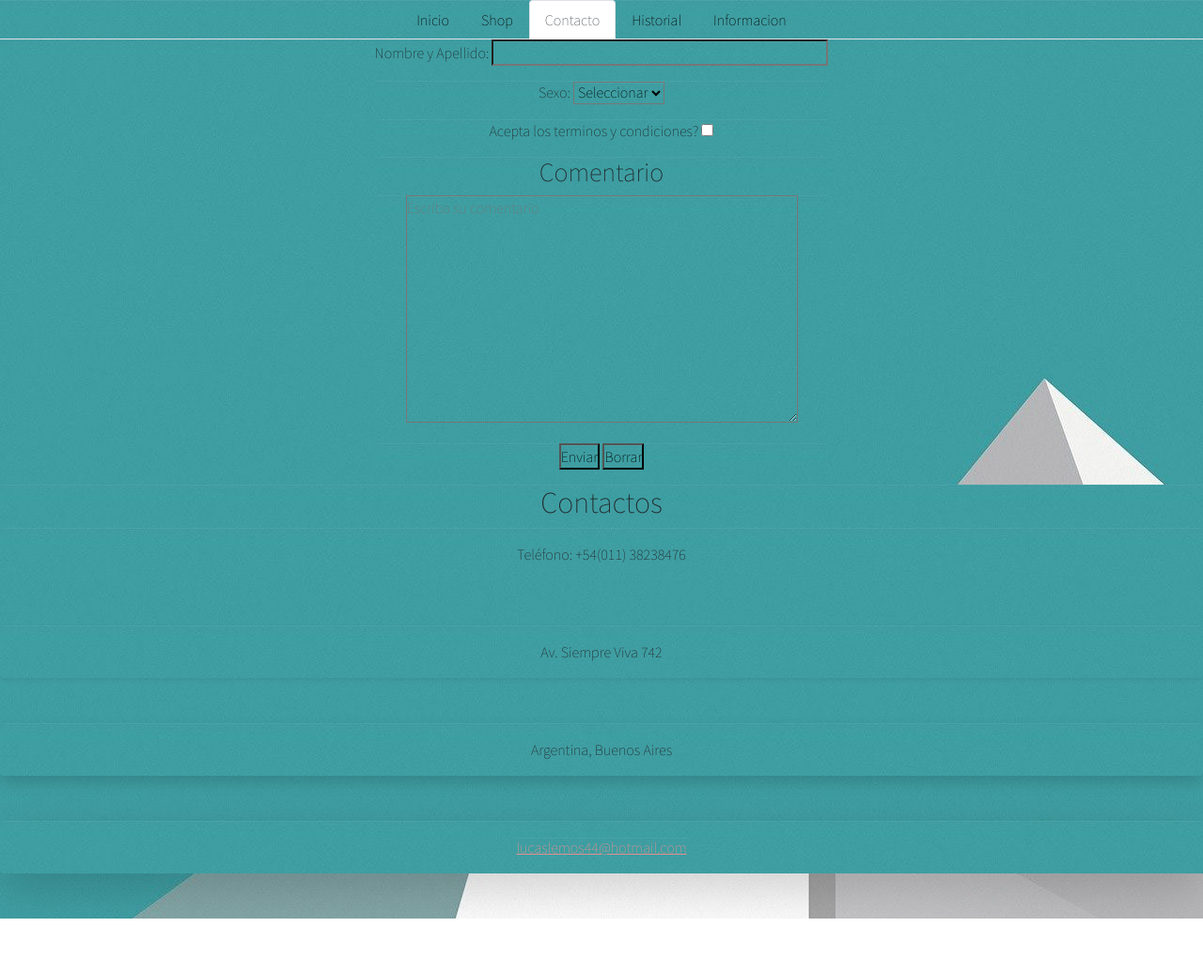
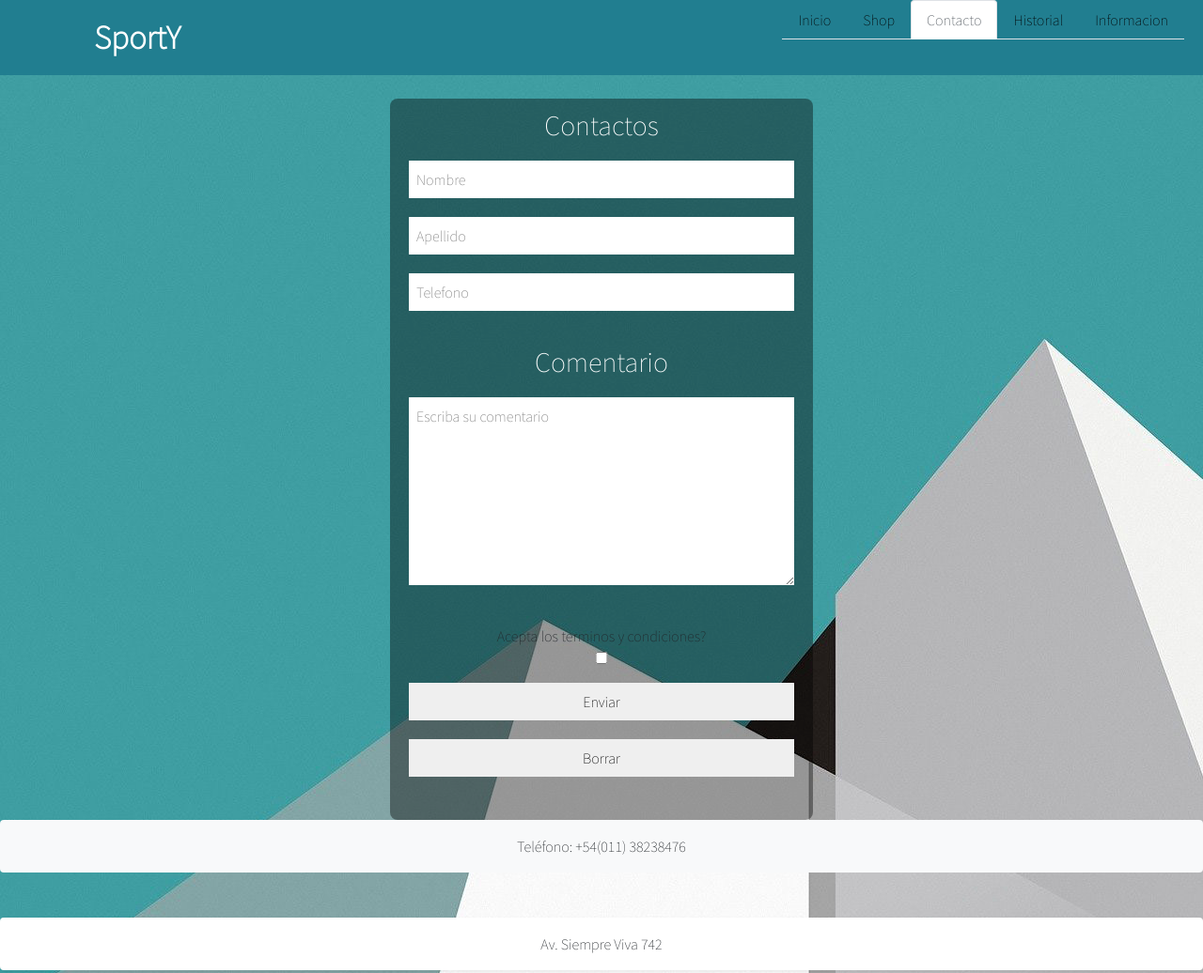
Before and after one commit to LucasLemos12/tp-bootstrap, a website: page pages/contacto.html in a window 1280 px wide. Shown: the top 1036 px of the page at 94% size. Before the commit the page ends 978 px from the top, so only its background shows below. Drawn offline with nearby package versions, Linux system fonts and the light colour scheme.

Commit message:
terminando el proyecto

```diff
--- a/pages/contacto.html
+++ b/pages/contacto.html
@@ -13,6 +13,7 @@
 <body>
     <header>
         <nav>
+            <label class="logo">SportY</label>
             <ul class="nav nav-tabs justify-content-center">
                 <li class="nav-item">
                     <a class="nav-link " aria-current="page" href="../index.html">Inicio</a>
@@ -34,25 +35,17 @@
     </header>
     <main>
         <div class="form">
-            <form action="ejemplo" >
-                <p>Nombre y Apellido:
-                    <input type="text" name="nombre" size="40">
+            <form action="formulario" >
+                <h2 class="coment">Contactos</h2>
+                    <input type="text" name="nombre" placeholder="Nombre" size="40">
+                    <input type="text" name="apellido" placeholder="Apellido" size="40">
+                    <input type="text" name="telefono" placeholder="Telefono" size="40">
                 </p>
-                <p>Sexo:
-                    <select name="Sexo" >
-                        <option value="Seleccionar">Seleccionar</option>
-                        <option value="Mujer">Mujer</option>
-                        <option value="Hombre">Hombre</option>
-                    </select>
-                </p>
+                    <h2 class="coment">Comentario</h2>
+                <p>
+                    <textarea name="comentario"  cols="50%" rows="10%" placeholder="Escriba su comentario" ></textarea>
                 <p>Acepta los terminos y condiciones?
                     <input type="checkbox" value="Condiciones">
-                </p>
-                    <h3>Comentario</h3>
-                <p>
-                    <textarea name="comentario"  cols="50%" rows="10%" placeholder="Escriba su comentario" ></textarea>
-                </p>
-                <p>
                     <input type="submit" value="Enviar">
                     <input type="reset" value="Borrar">
                 </p>
@@ -61,7 +54,6 @@
     </main>
     <footer>
         <div class="footer">
-            <h2>Contactos</h2>
             <div class="shadow-none p-3 mb-5 bg-light rounded">Teléfono: +54(011) 38238476</div>
             <div class="shadow-sm p-3 mb-5 bg-body rounded">Av. Siempre Viva 742</div>
             <div class="shadow p-3 mb-5 bg-body rounded">Argentina, Buenos Aires</div>
--- a/scss/prueba.scss
+++ b/scss/prueba.scss
@@ -10,9 +10,33 @@
 
 
 @import url('https://fonts.googleapis.com/css2?family=Source+Sans+Pro:wght@200&display=swap');
+form {
+    display: inline-block;
+    @include form
+}
 *{
     @include todo;
 }
+
+nav{
+    background: #217E90;
+    height: 80px;
+    width: 100%;
+}
+
+.logo{
+    color: white;
+    font-size: 35px;
+    line-height: 80px;
+    padding: 0 100px;
+    font-weight: bold;
+    float: left;
+}
+nav ul{
+    float: right;
+    margin-right: 20px;
+}
+
 .lista{
     text-align: center;
 }
@@ -20,11 +44,40 @@ a{
     color: $red;
 }
 body {
+    min-height: 100vh;
     text-align: center;
+    position: relative;
+    padding-bottom: 2em;
+    @include fondo
 }
 form {
     display: inline-block;
+    @include form
 }
+input, textarea{
+    width: 100%;
+    margin-bottom: 20px;
+    padding: 8px;
+    box-sizing: border-box;
+    border: none;
+}
+
+textarea{
+    min-height: 100px;
+    max-height: 200px;
+    max-width: 100%;
+}
+
+@media(max-width: 480px){
+    form{
+        width: 100%;
+    }
+}
+
+.coment{
+    @include titulo
+}
+
 .div-main{
     text-align: center;
     color: azure;
@@ -60,3 +113,6 @@ form {
 .nav-link:active{
     color: violet;
 }
+
+.footer{
+}
--- a/scss/sass2/_mixins.scss
+++ b/scss/sass2/_mixins.scss
@@ -6,5 +6,29 @@
     font-family: 'Source Sans Pro', sans-serif;
     font-style: none;
     text-decoration: none;
+}
+
+@mixin fondo {
     background-image: url(../Imagenes/Fondo1.jpg);
+    background-size: width 100%;
+    background-size: height 100%;
+    background-attachment: fixed;
 }
+
+@mixin form {
+    width: 450px;
+    margin: auto;
+    background: rgba(0,0,0,0.4);
+    padding: 10px 20px;
+    box-sizing: border-box;
+    margin-top: 25px;
+    border-radius: 8px;
+}
+
+@mixin titulo {
+    color: white;
+    text-align: center;
+    margin: 0;
+    font-size: 30px;
+    margin-bottom: 20px;
+}
```
Also changed, not shown: index.html (+3 -0 lines), pages/historial.html (+1 -0 lines), pages/informacion.html (+21 -0 lines), pages/shop.html (+1 -0 lines), css/prueba.css.
